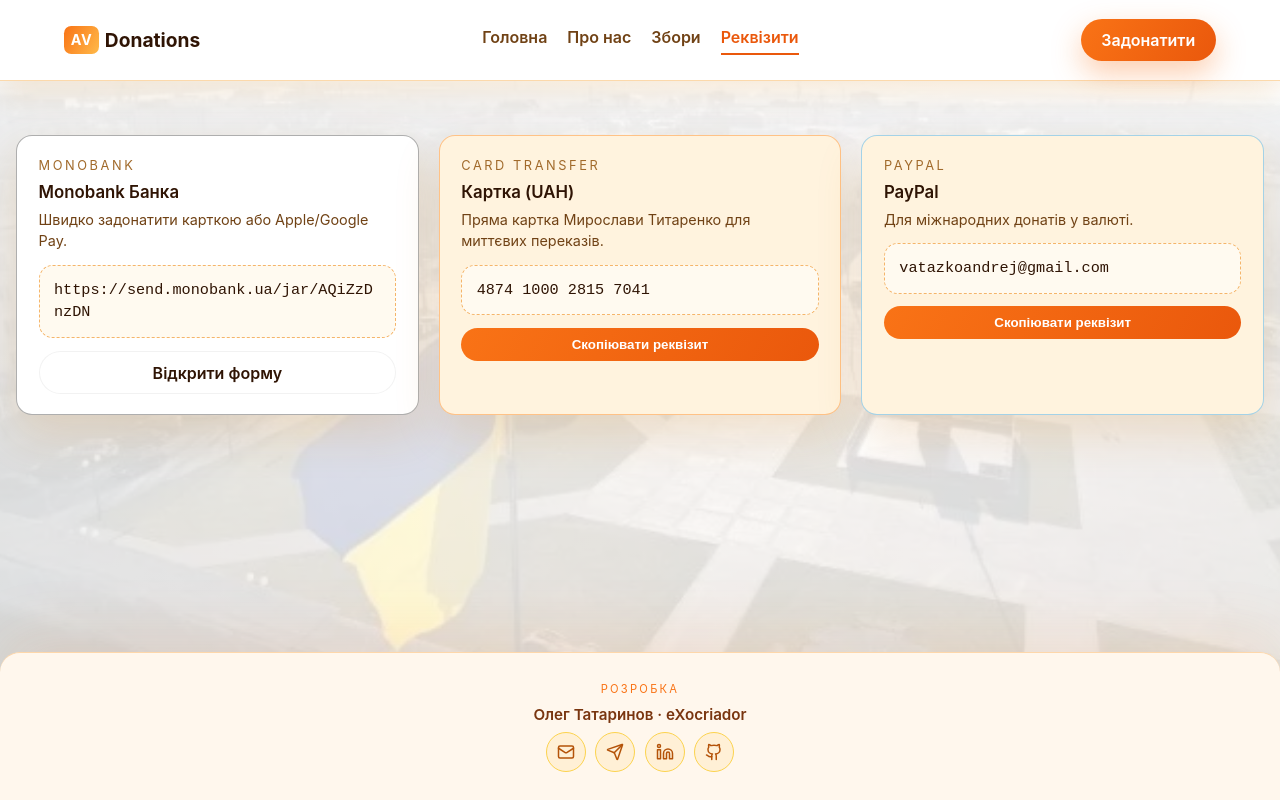
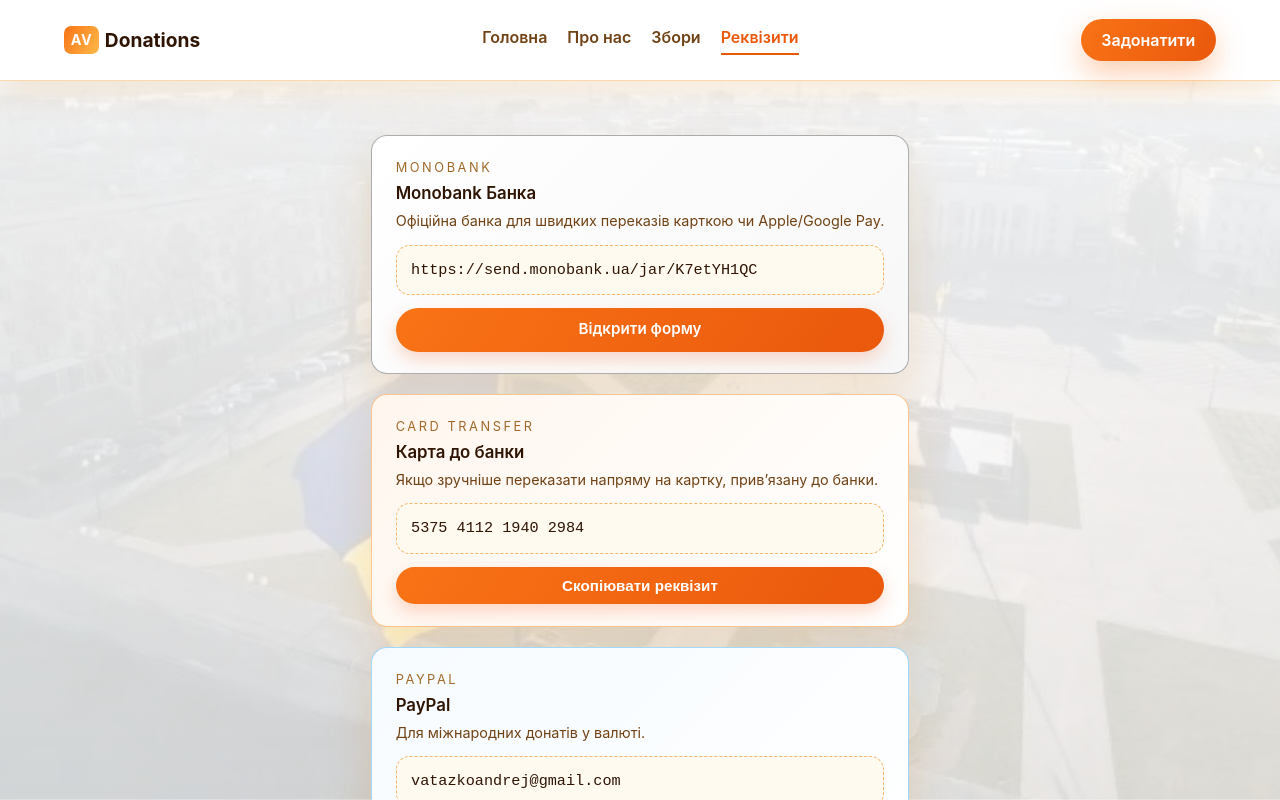
Before and after one commit to eXocriador/andrii-vatazhko-donations, a React (Vite) app in the folder frontend/: page /requisites in a window 1280 px wide. Shown: the top 800 px of the page. Built offline with nearby package versions, Linux system fonts and the light colour scheme.

Commit message:
donations page reqs fix

```diff
--- a/frontend/src/components/Donations/Donations.module.css
+++ b/frontend/src/components/Donations/Donations.module.css
@@ -6,33 +6,45 @@
 }
 
 .layout {
-  display: grid;
-  grid-template-columns: repeat(auto-fit, minmax(260px, 1fr));
-  gap: 1.25rem;
+  display: flex;
+  flex-direction: column;
+  gap: 1.1rem;
+  max-width: 560px;
+  margin: 0 auto;
 }
 
 .card {
   border: 1px solid var(--border-soft);
   border-radius: var(--radius-md);
-  padding: 1.25rem 1.35rem;
+  padding: 1.35rem 1.5rem;
   background: var(--bg-surface-alt);
   display: flex;
   flex-direction: column;
   gap: 0.8rem;
   box-shadow: var(--shadow-soft);
+  position: relative;
+  overflow: hidden;
+  transition: transform 0.3s ease, box-shadow 0.3s ease, border-color 0.3s ease;
 }
 
 .card.brand-monobank {
   border-color: rgba(53, 53, 53, 0.4);
-  background: #fff;
+  background: linear-gradient(135deg, #fff, #f7f7f7);
 }
 
 .card.brand-card {
   border-color: rgba(255, 162, 77, 0.6);
+  background: linear-gradient(135deg, #fff6ee, #fff);
 }
 
 .card.brand-paypal {
   border-color: rgba(29, 161, 242, 0.4);
+  background: linear-gradient(135deg, #f6fbff, #fff);
+}
+
+.card:hover {
+  transform: translateY(-2px);
+  box-shadow: 0 15px 40px rgba(0, 0, 0, 0.08);
 }
 
 .cardHeader {
@@ -69,13 +81,14 @@
   background: #fffaf0;
   color: var(--text-primary);
   word-break: break-all;
+  transition: border-color 0.25s ease, background 0.25s ease, color 0.25s ease;
 }
 
 .actionButton {
   border: none;
   border-radius: 999px;
-  padding: 0.55rem 1.3rem;
-  background: linear-gradient(120deg, var(--accent), var(--accent-strong));
+  padding: 0.65rem 1.75rem;
+  background: linear-gradient(125deg, var(--accent), var(--accent-strong));
   color: white;
   font-weight: 600;
   cursor: pointer;
@@ -83,20 +96,38 @@
   display: inline-flex;
   align-items: center;
   justify-content: center;
-}
-
-.actionSecondary {
-  background: rgba(255, 255, 255, 0.4);
-  border: 1px solid rgba(0, 0, 0, 0.05);
-  color: var(--text-primary);
+  font-size: 0.95rem;
+  box-shadow: 0 8px 18px rgba(244, 109, 52, 0.25);
+  transition: transform 0.2s ease, box-shadow 0.3s ease, background 0.25s ease, opacity 0.2s ease;
 }
 
 .value:hover {
   border-color: var(--accent);
+  background: #fff4e1;
+}
+
+.actionButton:hover,
+.actionButton:focus-visible {
+  transform: translateY(-1px) scale(1.01);
+  box-shadow: 0 12px 24px rgba(244, 109, 52, 0.35);
+}
+
+.actionButton:active {
+  transform: translateY(1px) scale(0.99);
+  box-shadow: 0 6px 16px rgba(244, 109, 52, 0.3);
+}
+
+.actionButton:focus-visible {
+  outline: 3px solid rgba(244, 109, 52, 0.3);
+  outline-offset: 3px;
 }
 
 @media (min-width: 768px) {
   .section {
     padding: 2.4rem 0;
   }
+
+  .layout {
+    gap: 1.25rem;
+  }
 }
--- a/frontend/src/components/Donations/Donations.tsx
+++ b/frontend/src/components/Donations/Donations.tsx
@@ -15,15 +15,15 @@
 const requisites: Requisite[] = [
   {
     label: 'Monobank Банка',
-    value: 'https://send.monobank.ua/jar/AQiZzDnzDN',
-    description: 'Швидко задонатити карткою або Apple/Google Pay.',
+    value: 'https://send.monobank.ua/jar/K7etYH1QC',
+    description: 'Офіційна банка для швидких переказів карткою чи Apple/Google Pay.',
     brand: 'monobank',
     isLink: true,
   },
   {
-    label: 'Картка (UAH)',
-    value: '4874 1000 2815 7041',
-    description: 'Пряма картка Мирослави Титаренко для миттєвих переказів.',
+    label: 'Карта до банки',
+    value: '5375 4112 1940 2984',
+    description: 'Якщо зручніше переказати напряму на картку, привʼязану до банки.',
     brand: 'card',
   },
   {
@@ -68,7 +68,7 @@
                 href={req.value}
                 target="_blank"
                 rel="noreferrer"
-                className={`${styles.actionButton} ${styles.actionSecondary}`}
+                className={styles.actionButton}
               >
                 Відкрити форму
               </a>
```
